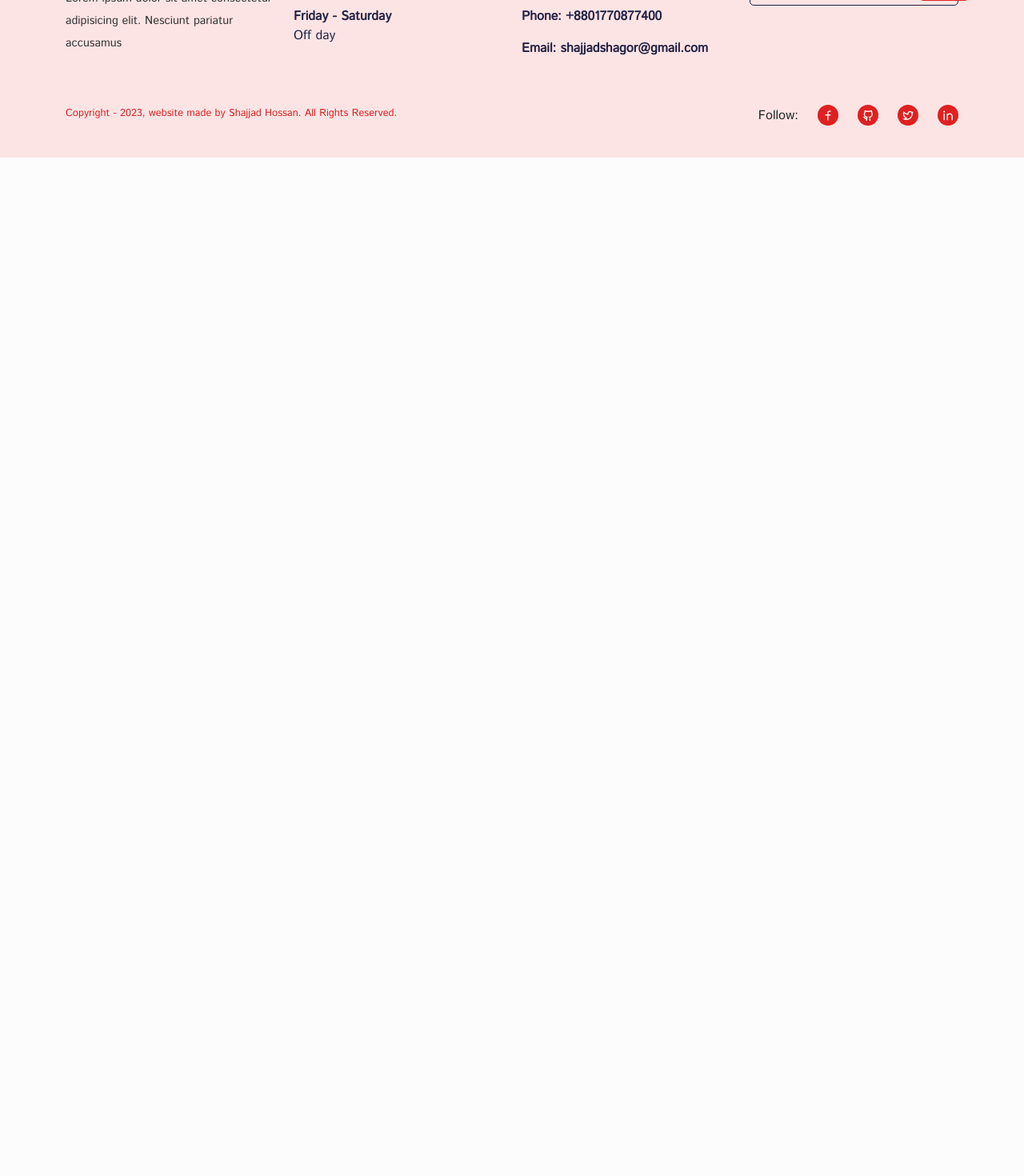
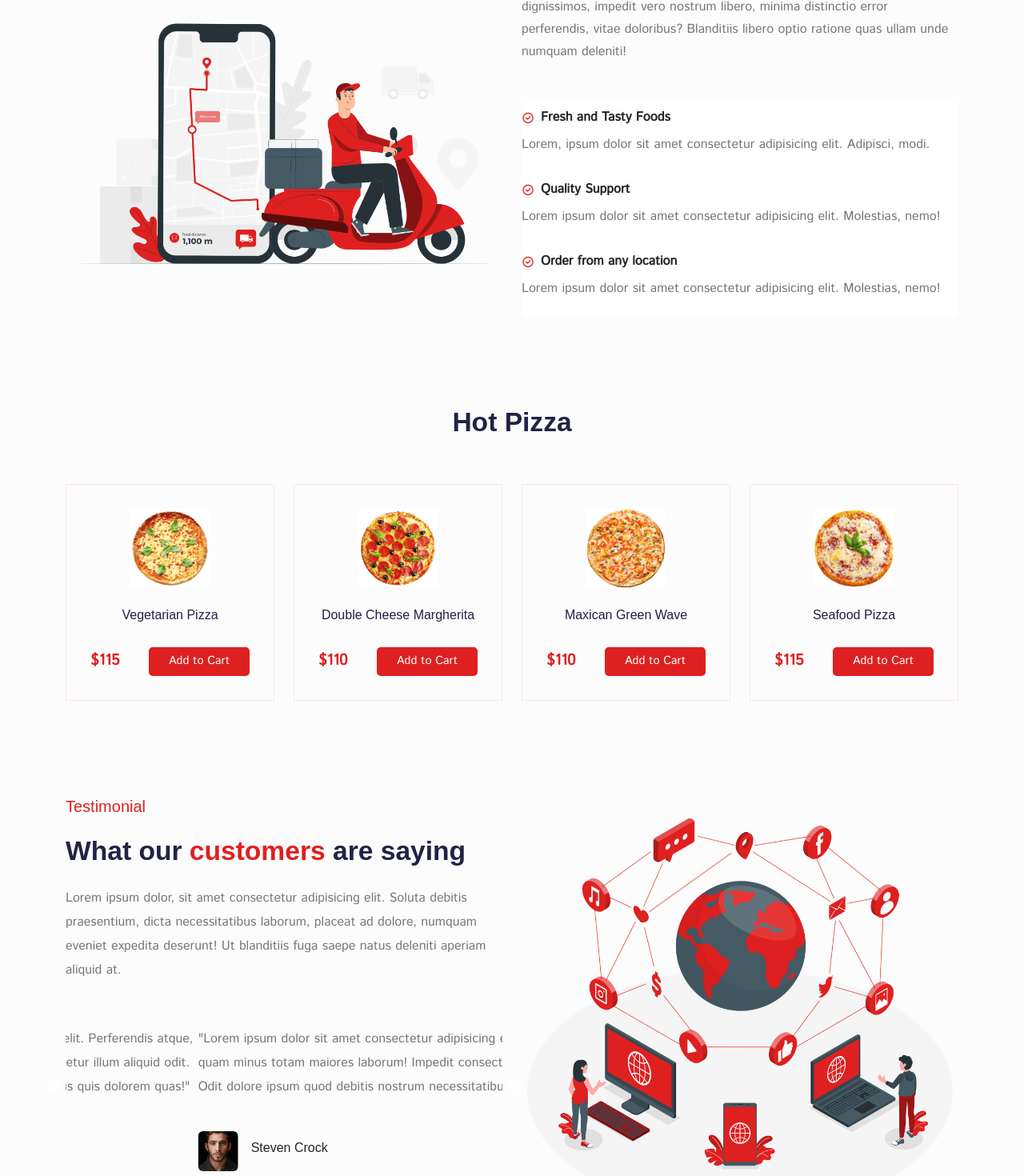
Before and after one commit to shagors/react-food-delivery-app, a React (Create React App) app: page /home in a window 1280 px wide. Shown: the part 3300-4770 px from the top of the page at 80% size. Before the commit the page ends 3497 px from the top, so only its background shows below. Built offline with nearby package versions, Linux system fonts and the light colour scheme; a web font is replaced by a local one.

Commit message:
slider add on testimonial and design it hot items section add and design

```diff
--- a/package.json
+++ b/package.json
@@ -13,8 +13,10 @@
     "react-redux": "^8.0.5",
     "react-router-dom": "^6.8.2",
     "react-scripts": "5.0.1",
+    "react-slick": "^0.29.0",
     "reactstrap": "^9.1.6",
     "remixicon": "^2.5.0",
+    "slick-carousel": "^1.8.1",
     "web-vitals": "^2.1.4"
   },
   "scripts": {
--- /dev/null
+++ b/src/components/UI/slider/TestimonialSlider.jsx
@@ -0,0 +1,63 @@
+import React from "react";
+import Slider from "react-slick";
+
+import ava01 from "../../../assets/images/ava-1.jpg";
+import ava02 from "../../../assets/images/ava-2.jpg";
+import ava03 from "../../../assets/images/ava-3.jpg";
+
+import "../../../styles/slider.css";
+
+const TestimonialSlider = () => {
+  const settings = {
+    dots: true,
+    autoplay: true,
+    infinite: true,
+    speed: 1000,
+    autoplaySpeed: 3000,
+    swipeToSlide: true,
+    slidesToShow: 1,
+    slidesToScroll: 1,
+  };
+  return (
+    <Slider {...settings}>
+      <div>
+        <p className="review__text">
+          "Lorem ipsum dolor sit amet consectetur adipisicing elit. Perferendis
+          atque, quam minus totam maiores laborum! Impedit consectetur illum
+          aliquid odit. Odit dolore ipsum quod debitis nostrum necessitatibus
+          quis dolorem quas!"
+        </p>
+        <div className="slider__content d-flex align-items-center gap-3 ">
+          <img src={ava01} alt="avatar" className="rounded" />
+          <h6>Jhon Doe</h6>
+        </div>
+      </div>
+      <div>
+        <p className="review__text">
+          "Lorem ipsum dolor sit amet consectetur adipisicing elit. Perferendis
+          atque, quam minus totam maiores laborum! Impedit consectetur illum
+          aliquid odit. Odit dolore ipsum quod debitis nostrum necessitatibus
+          quis dolorem quas!"
+        </p>
+        <div className="slider__content d-flex align-items-center gap-3 ">
+          <img src={ava02} alt="avatar" className="rounded" />
+          <h6>Mitchell Marsh</h6>
+        </div>
+      </div>
+      <div>
+        <p className="review__text">
+          "Lorem ipsum dolor sit amet consectetur adipisicing elit. Perferendis
+          atque, quam minus totam maiores laborum! Impedit consectetur illum
+          aliquid odit. Odit dolore ipsum quod debitis nostrum necessitatibus
+          quis dolorem quas!"
+        </p>
+        <div className="slider__content d-flex align-items-center gap-3 ">
+          <img src={ava03} alt="avatar" className="rounded" />
+          <h6>Steven Crock</h6>
+        </div>
+      </div>
+    </Slider>
+  );
+};
+
+export default TestimonialSlider;
--- a/src/index.js
+++ b/src/index.js
@@ -4,6 +4,8 @@
 import App from "./App";
 import "bootstrap/dist/css/bootstrap.min.css";
 import "remixicon/fonts/remixicon.css";
+import "slick-carousel/slick/slick.css";
+import "slick-carousel/slick/slick-theme.css";
 import "./index.css";
 import { BrowserRouter } from "react-router-dom";
 
--- a/src/pages/Home.jsx
+++ b/src/pages/Home.jsx
@@ -1,5 +1,5 @@
 import React, { useEffect, useState } from "react";
-import { Col, Container, Row } from "reactstrap";
+import { Col, Container, ListGroup, ListGroupItem, Row } from "reactstrap";
 import Helmet from "../components/Helmet/Helmet";
 import heroImg from "../assets/images/hero.png";
 import "../styles/hero-section.css";
@@ -17,6 +17,9 @@
 import foodCategoryImg03 from "../assets/images/bread.png";
 
 import ProductCard from "../components/UI/product-card/ProductCard";
+import whyImg from "../assets/images/location.png";
+import networkImg from "../assets/images/network.png";
+import TestimonialSlider from "../components/UI/slider/TestimonialSlider";
 
 const featureData = [
   {
@@ -39,6 +42,14 @@
 const Home = () => {
   const [category, setCategory] = useState("");
   const [allProducts, setAllProducts] = useState(products);
+
+  const [hotPizza, setHotPizza] = useState([]);
+
+  useEffect(() => {
+    const filteredPizza = products.filter((item) => item.category === "Pizza");
+    const slicePizza = filteredPizza.slice(0, 4);
+    setHotPizza(slicePizza);
+  }, []);
 
   useEffect(() => {
     if (category === "ALL") {
@@ -217,6 +228,113 @@
           </Row>
         </Container>
       </section>
+
+      <section>
+        <Container>
+          <Row>
+            <Col lg="6" md="6">
+              <img src={whyImg} alt="why-tasty-treat" className="w-100" />
+            </Col>
+
+            <Col lg="6" md="6">
+              <div className="why__tasty-treat">
+                <h2 className="tasty__treat-title mb-4">
+                  Why <span>Tasty Treat?</span>
+                </h2>
+                <p className="tasty__treat-desc">
+                  Lorem ipsum dolor sit amet consectetur, adipisicing elit.
+                  Deleniti optio dignissimos, impedit vero nostrum libero,
+                  minima distinctio error perferendis, vitae doloribus?
+                  Blanditiis libero optio ratione quas ullam unde numquam
+                  deleniti!
+                </p>
+
+                <ListGroup className="mt-5">
+                  <ListGroupItem className="border-0 ps-0">
+                    <p className="choose__us-title d-flex align-items-center gap-2">
+                      <i className="ri-checkbox-circle-line"></i> Fresh and
+                      Tasty Foods
+                    </p>
+                    <p className="choose__us-desc">
+                      Lorem, ipsum dolor sit amet consectetur adipisicing elit.
+                      Adipisci, modi.
+                    </p>
+                  </ListGroupItem>
+
+                  <ListGroupItem className="border-0 ps-0">
+                    <p>
+                      <p className="choose__us-title d-flex align-items-center gap-2">
+                        <i className="ri-checkbox-circle-line"></i> Quality
+                        Support
+                      </p>
+                      <p className="choose__us-desc">
+                        Lorem ipsum dolor sit amet consectetur adipisicing elit.
+                        Molestias, nemo!
+                      </p>
+                    </p>
+                  </ListGroupItem>
+
+                  <ListGroupItem className="border-0 ps-0">
+                    <p>
+                      <p className="choose__us-title d-flex align-items-center gap-2">
+                        <i className="ri-checkbox-circle-line"></i> Order from
+                        any location
+                      </p>
+                      <p className="choose__us-desc">
+                        Lorem ipsum dolor sit amet consectetur adipisicing elit.
+                        Molestias, nemo!
+                      </p>
+                    </p>
+                  </ListGroupItem>
+                </ListGroup>
+              </div>
+            </Col>
+          </Row>
+        </Container>
+      </section>
+
+      <section className="pt-0">
+        <Container>
+          <Row>
+            <Col lg="12" className="text-center mb-5">
+              <h2>Hot Pizza</h2>
+            </Col>
+
+            {hotPizza.map((item) => (
+              <Col lg="3" md="4" className="" key={item.id}>
+                <ProductCard item={item} />
+              </Col>
+            ))}
+          </Row>
+        </Container>
+      </section>
+
+      <section>
+        <Container>
+          <Row>
+            <Col lg="6" md="6" className="">
+              <div className="testimonial">
+                <h5 className="testimonial__subtitle  mb-4">Testimonial</h5>
+                <h2 className="testimonial__title  mb-4">
+                  What our <span>customers</span> are saying
+                </h2>
+                <p className="testimonial__desc">
+                  Lorem ipsum dolor, sit amet consectetur adipisicing elit.
+                  Soluta debitis praesentium, dicta necessitatibus laborum,
+                  placeat ad dolore, numquam eveniet expedita deserunt! Ut
+                  blanditiis fuga saepe natus deleniti aperiam aliquid at.
+                </p>
+
+                <TestimonialSlider />
+              </div>
+            </Col>
+
+            <Col lg="6" md="6" className="">
+              <img src={networkImg} alt="testimonial-img" className="w-100" />
+            </Col>
+          </Row>
+        </Container>
+      </section>
     </Helmet>
   );
 };
--- /dev/null
+++ b/src/styles/slider.css
@@ -0,0 +1,28 @@
+.review__text {
+  color: #777;
+  line-height: 30px;
+  margin: 40px 0px;
+}
+
+.slider__content img {
+  width: 50px;
+  height: 50px;
+  border-radius: 10px;
+  object-fit: cover;
+}
+
+@media only screen and (max-width: 768px) {
+  .review__text {
+    font-size: 0.8rem;
+    margin: 20px 0px;
+  }
+
+  .slider__content img {
+    width: 35px;
+    height: 35px;
+  }
+
+  .slider__content h6 {
+    font-size: 0.8rem;
+  }
+}
```
Also changed, not shown: 1 other file (tests, documents, lock files or other folders).
